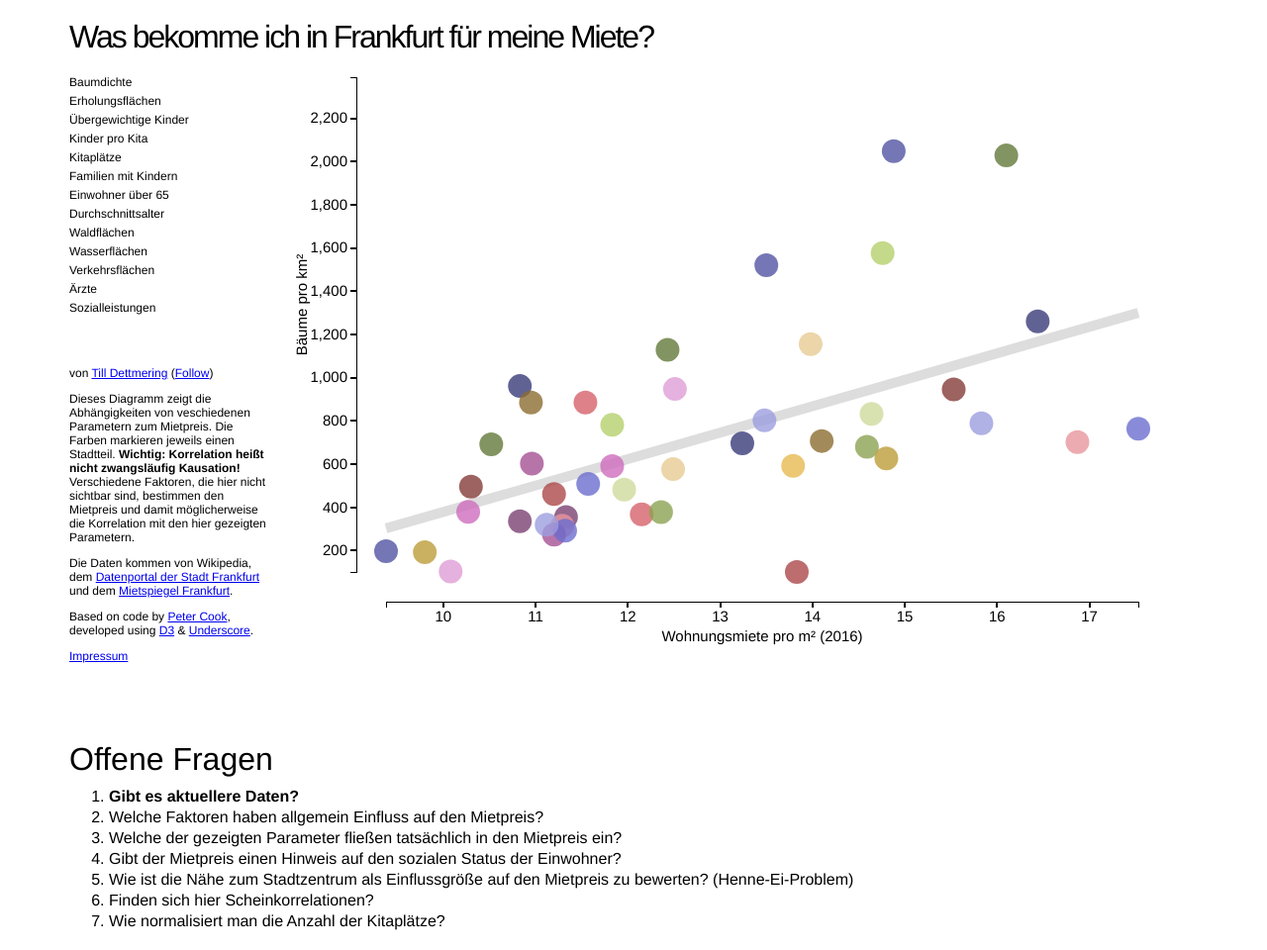
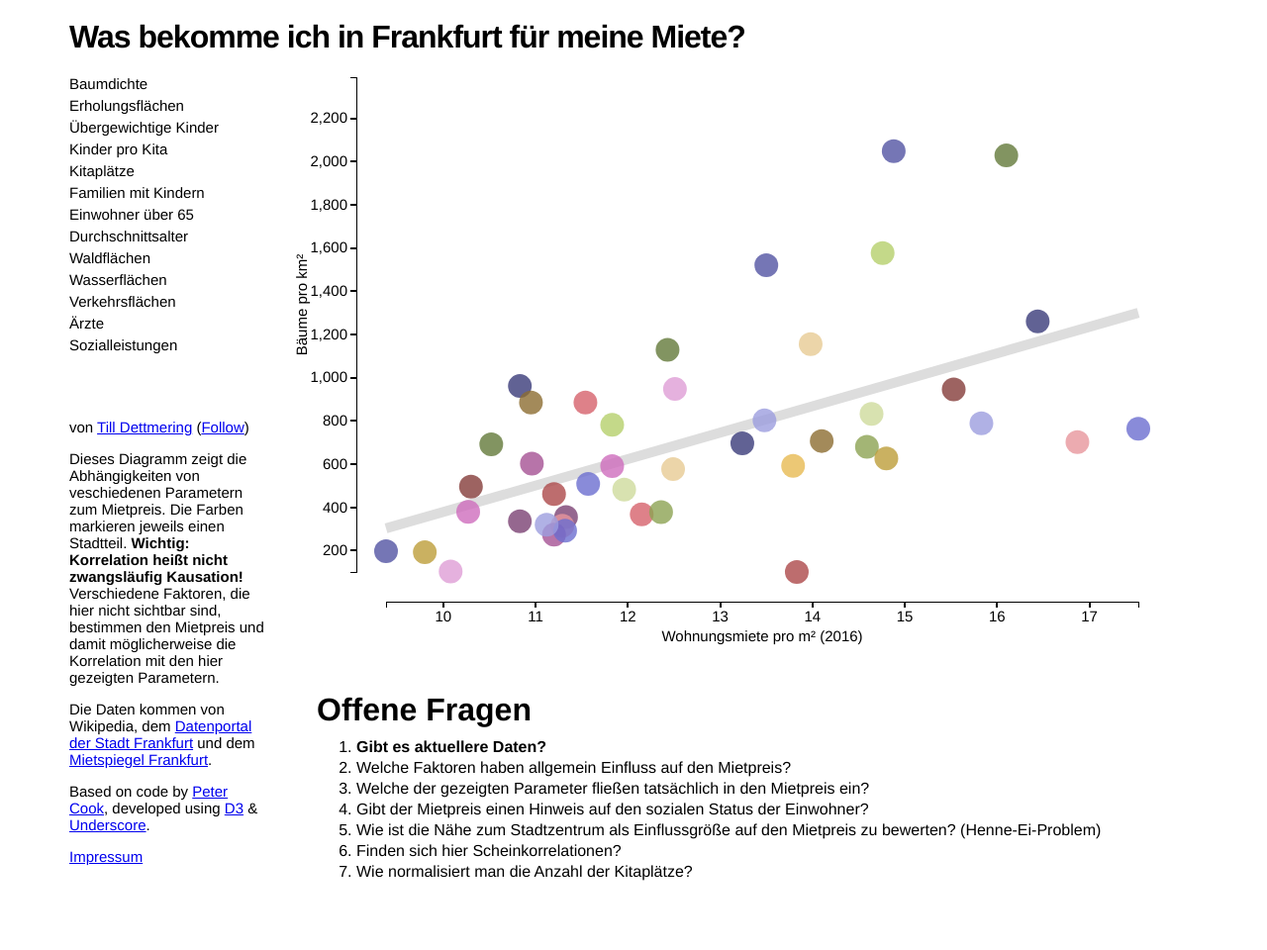
Before and after one commit to dettmering/mieten-ffm, a PHP site: page / in a window 1280 px wide. Shown: the whole page at 99% size. After the commit the page ends 890 px from the top, so only its background shows below. Run offline with PHP 8.4, Linux system fonts and the light colour scheme.

Commit message:
Lesbarkeit

```diff
--- a/web/assets/style.css
+++ b/web/assets/style.css
@@ -1,8 +1,7 @@
 /* Document styling */
 body {
   background-color: #fff;
-  font-family: helvetica, sans-serif;
-  font-weight: 100;
+  font-family: 'Helvetica Neue', helvetica, sans-serif;
 }
 
 #wrapper {
@@ -24,24 +23,24 @@ body {
   top: 0;
   left: 30px;
   font-size: 16px;
-  letter-spacing: -2px;
+  letter-spacing: -1px;
   line-height: 100%;
 }
 
 #questions {
   position: absolute;
-  top: 730px;
-  left: 30px;
+  top: 680px;
+  left: 280px;
   font-size: 16px;
   line-height: 100%;
 }
 
 #about {
   position: absolute;
-  top: 350px;
+  top: 400px;
   left: 30px;
   width: 200px;
-  font-size: 12px;
+  font-size: 15px;
 }
 
 #about .social {
@@ -55,10 +54,6 @@ body {
   width: 300px;
 }
 
-li, h1, h2 {
-  font-weight: 100;
-}
-
 h2 {
   font-size: 11px;
   margin: 0;
@@ -67,7 +62,7 @@ h2 {
 
 ul {
   list-style: none;
-  font-size: 12px;
+  font-size: 15px;
   padding: 0;
   margin-top: 3px;
 }
@@ -88,5 +83,3 @@ li.preview {
 li.selected {
   font-weight: bold;
 }
-
-..twitter-share-button {width: 82px !important;}
--- a/web/robots.txt
+++ /dev/null
@@ -1,3 +0,0 @@
-# robots.txt fuer http://www.beispiel.de/
-User-agent: BeispielRobot
-Disallow: /temp/
```
Also changed, not shown: web/assets/svg.css (line endings or trailing spaces).
